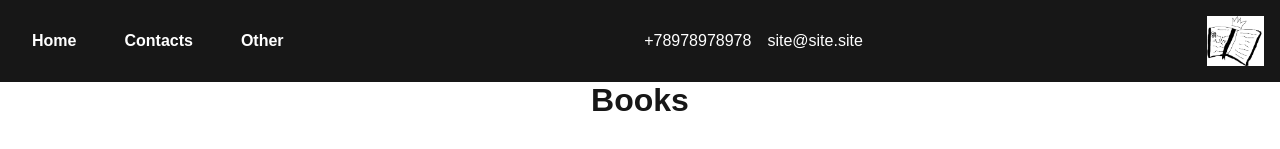
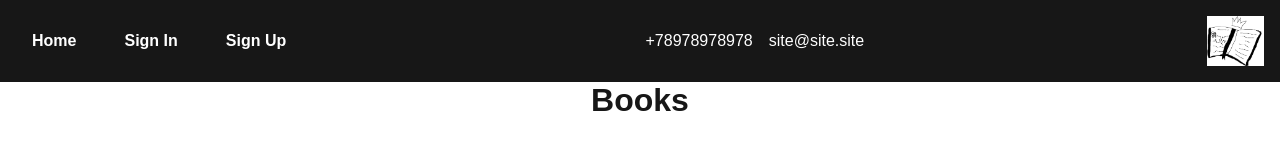
Before and after one commit to 3ablik/books, a Next.js app: page / in a window 1280 px wide. Shown: the top 149 px of the page. Built offline with nearby package versions, Linux system fonts and the light colour scheme.

Commit message:
Changed layout

```diff
--- a/src/app/components/header/header.js
+++ b/src/app/components/header/header.js
@@ -6,8 +6,8 @@ export default function Header() {
       <nav>
         <div>
           <a href="#">Home</a>
-          <a href="#">Contacts</a>
-          <a href="#">Other</a>
+          <a href="#">Sign In</a>
+          <a href="#">Sign Up</a>
         </div>
         <div>
           <p>+78978978978</p>
--- a/src/app/layout.js
+++ b/src/app/layout.js
@@ -1,5 +1,6 @@
 import { Geist, Geist_Mono } from "next/font/google";
 import "./globals.css";
+import img from "../app/components/images/logo.png";
 
 const geistSans = Geist({
   variable: "--font-geist-sans",
@@ -20,6 +21,21 @@ export default function RootLayout({ children }) {
   return (
     <html lang="en">
       <body className={`${geistSans.variable} ${geistMono.variable}`}>
+        <header>
+          <nav>
+            <div>
+              <a href="#">Home</a>
+              <a href="#">Sign In</a>
+              <a href="#">Sign Up</a>
+            </div>
+            <div>
+              <p>+78978978978</p>
+              <p>site@site.site</p>
+            </div>
+            <img src={img.src} />
+          </nav>
+        </header>
+
         {children}
       </body>
     </html>
--- a/src/app/page.js
+++ b/src/app/page.js
@@ -6,7 +6,6 @@ import Footer from "./components/footer/footer.js";
 export default function Home() {
   return (
     <div>
-      <Header />
       <Main />
       <Footer />
     </div>
```
